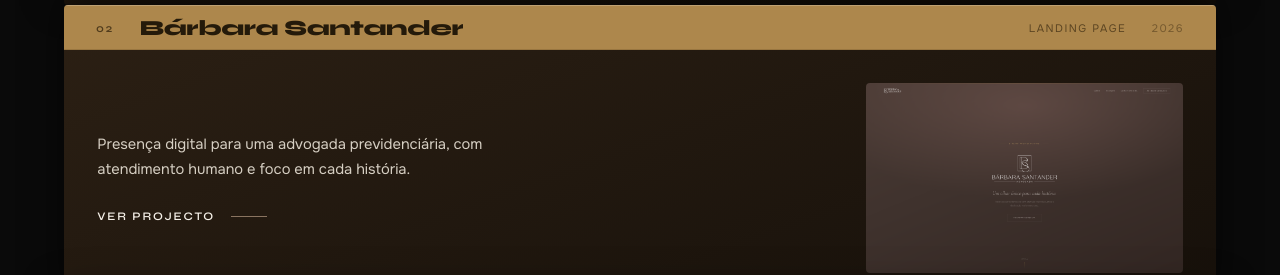
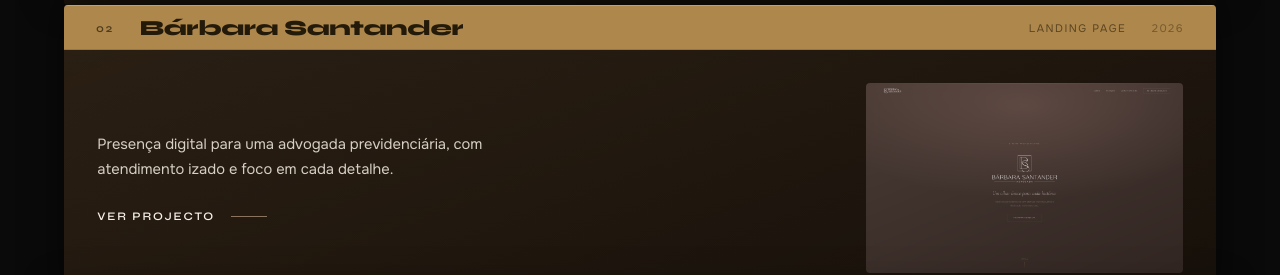
Before and after one commit to SantanderNycz/Void-Studio, a React (Vite) app: page / in a window 1280 px wide. Shown: the part 1320-1595 px from the top of the page. Built offline with nearby package versions, Linux system fonts and the light colour scheme.

Commit message:
Refactor code structure for improved readability and maintainability

```diff
--- a/index.html
+++ b/index.html
@@ -17,10 +17,10 @@
   <meta property="og:site_name" content="VOID Studio" />
   <meta property="og:title" content="VOID Studio | Estúdio Digital - Porto" />
   <meta property="og:description" content="Estúdio digital de Porto. Criamos landing pages, sites institucionais e experiências web com design de alto nível, código limpo e propósito real." />
-  <meta property="og:image" content="https://voidstudio.pt/void-wt.png" />
-  <meta property="og:image:width" content="1000" />
+  <meta property="og:image" content="https://voidstudio.pt/void-thumb.png />
+  <meta property=" og:image:width" content="1000" />
   <meta property="og:image:height" content="1000" />
-  <meta property="og:image:alt" content="VOID Studio - Estúdio Digital de Porto" />
+  <meta property="og:image:alt" content="VOID Studio | Estúdio Digital de Porto" />
   <meta property="og:url" content="https://voidstudio.pt" />
   <meta property="og:locale" content="pt_PT" />
 
@@ -28,7 +28,7 @@
   <meta name="twitter:card" content="summary_large_image" />
   <meta name="twitter:title" content="VOID Studio | Estúdio Digital - Porto" />
   <meta name="twitter:description" content="Estúdio digital de Porto. Criamos landing pages, sites institucionais e experiências web com design de alto nível, código limpo e propósito real." />
-  <meta name="twitter:image" content="https://voidstudio.pt/void-wt.png" />
+  <meta name="twitter:image" content="https://voidstudio.pt/void-thumb.png" />
 
   <!-- Theme & PWA -->
   <meta name="theme-color" content="#0a0a0a" />
--- a/src/content.ts
+++ b/src/content.ts
@@ -43,7 +43,7 @@ export const projects = [
     name: "Bárbara Santander",
     category: "Landing Page",
     description:
-      "Presença digital para uma advogada previdenciária, com atendimento humano e foco em cada história.",
+      "Presença digital para uma advogada previdenciária, com atendimento humanizado e foco em cada detalhe.",
     year: "2026",
     url: "https://barbara-santander.vercel.app/",
     image: "/projects/barbara.png",
--- a/src/i18n.ts
+++ b/src/i18n.ts
@@ -34,7 +34,7 @@ export const translations = {
         },
         {
           description:
-            "Presença digital para uma advogada previdenciária, com atendimento humano e foco em cada história.",
+            "Presença digital para uma advogada previdenciária, com atendimento izado e foco em cada detalhe.",
         },
         {
           description:
```
Also changed, not shown: public/void-thumb.png (added).
